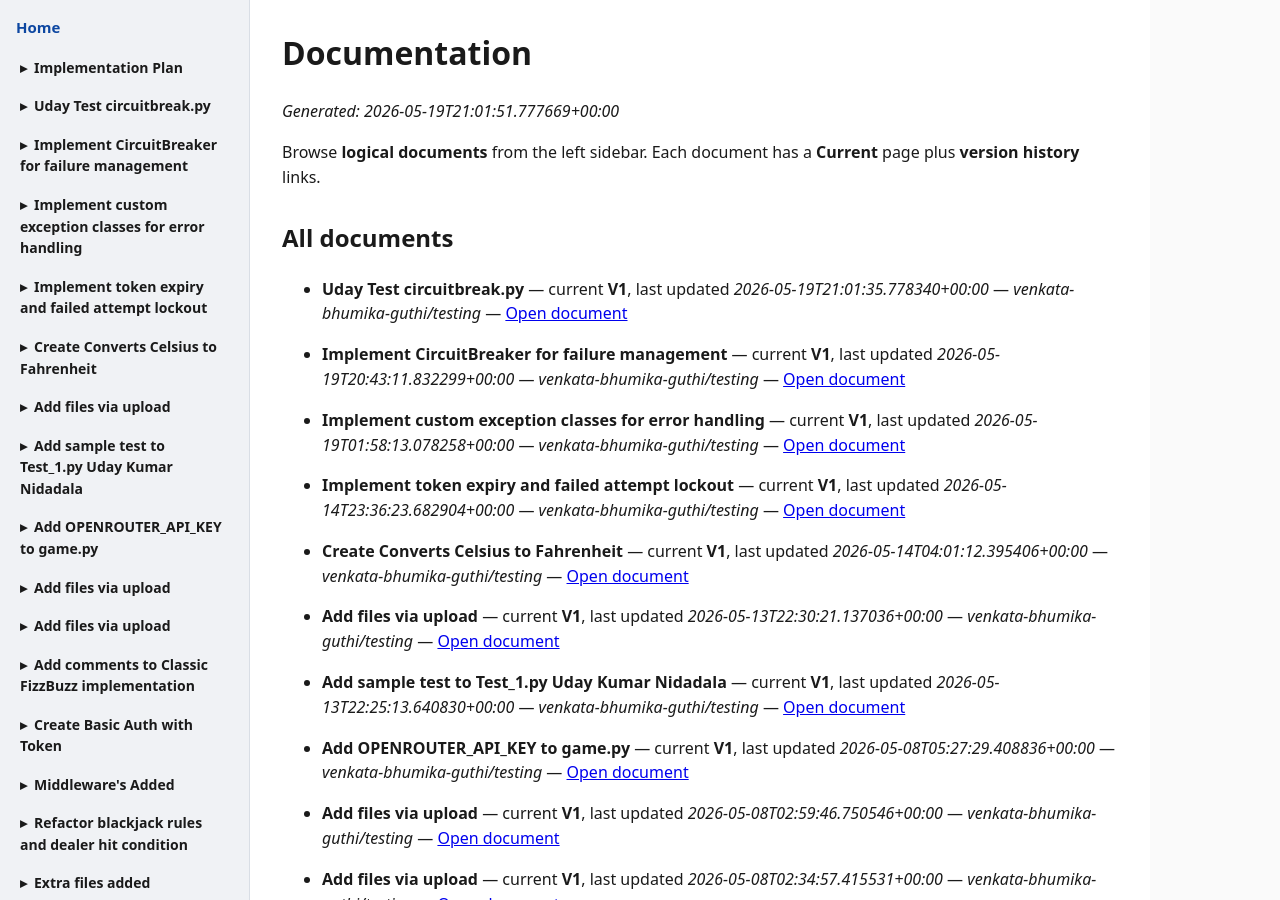
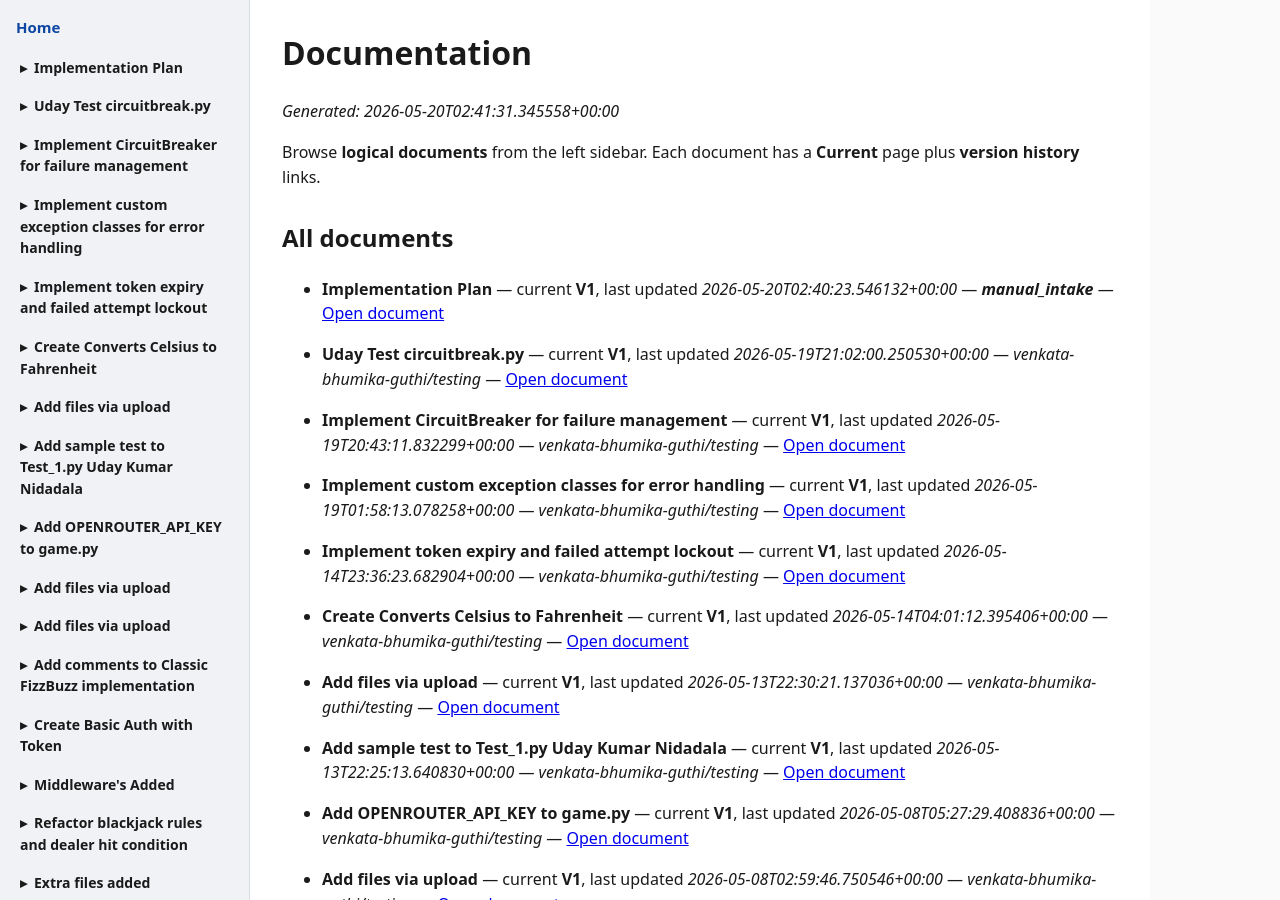
Before and after one commit to Venkata-Bhumika-Guthi/product-docs, a Jekyll site: the page built from docs/index.md, in a window 1280 px wide and 900 px high. Built offline with Jekyll 4.4.1, drawn with Linux system fonts in a browser that asks for light colours.

Commit message:
docs: refresh index (logical documents only)

```diff
--- a/docs/index.md
+++ b/docs/index.md
@@ -6,13 +6,16 @@ title: "Home"
 
 # Documentation
 
-_Generated: 2026-05-19T21:01:51.777669+00:00_
+_Generated: 2026-05-20T02:41:31.345558+00:00_
 
 Browse **logical documents** from the left sidebar. Each document has a **Current** page plus **version history** links.
 
 ## All documents
 
-- **Uday Test circuitbreak.py** — current **V1**, last updated _2026-05-19T21:01:35.778340+00:00_
+- **Implementation Plan** — current **V1**, last updated _2026-05-20T02:40:23.546132+00:00_
+  — ___manual_intake___ — [Open document]({{ site.baseurl }}/documents/implementation-plan-b2571c9922/index.html)
+
+- **Uday Test circuitbreak.py** — current **V1**, last updated _2026-05-19T21:02:00.250530+00:00_
   — _venkata-bhumika-guthi/testing_ — [Open document]({{ site.baseurl }}/documents/uday-test-circuitbreak-py-5e36e84455/index.html)
 
 - **Implement CircuitBreaker for failure management** — current **V1**, last updated _2026-05-19T20:43:11.832299+00:00_
```
